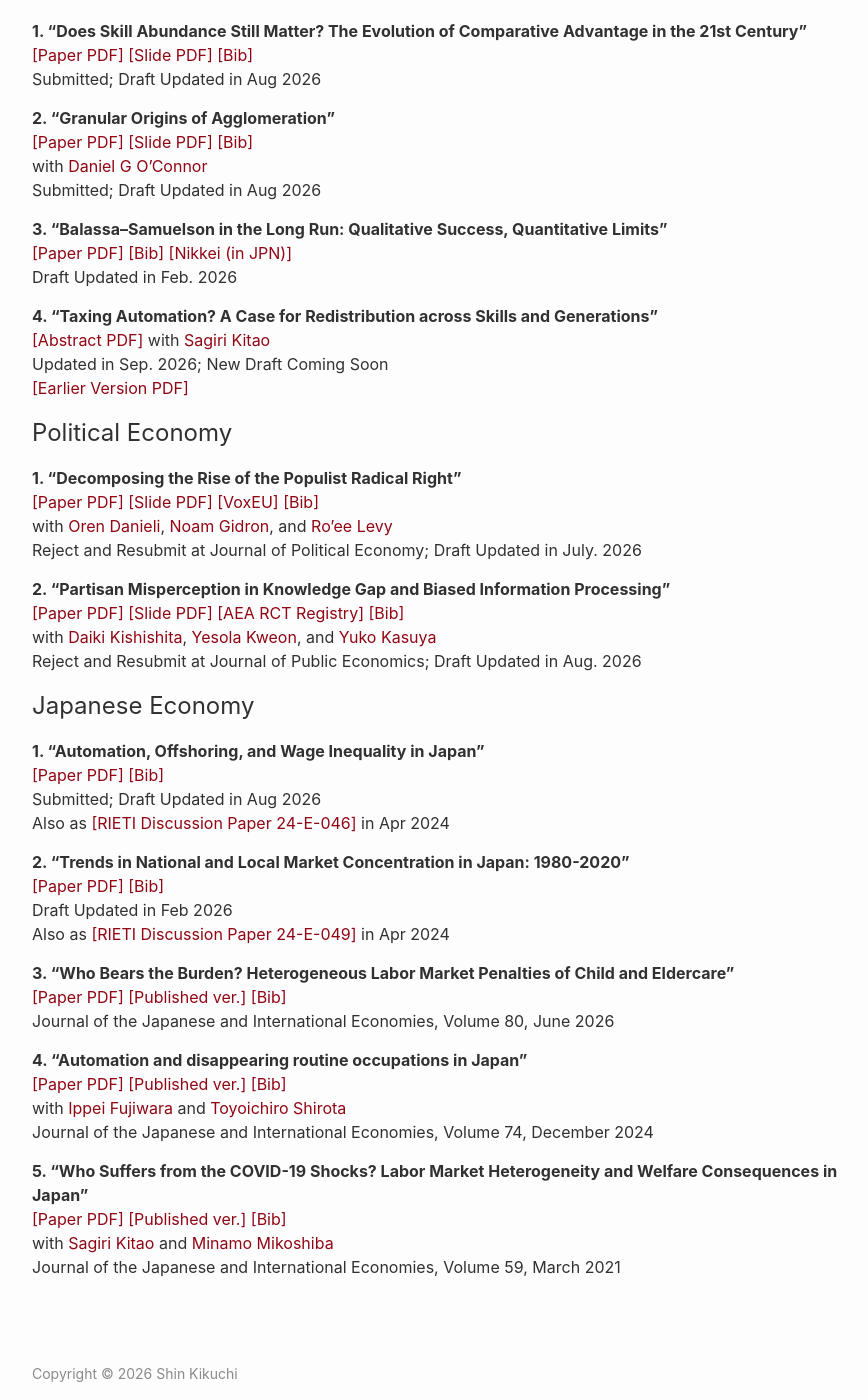
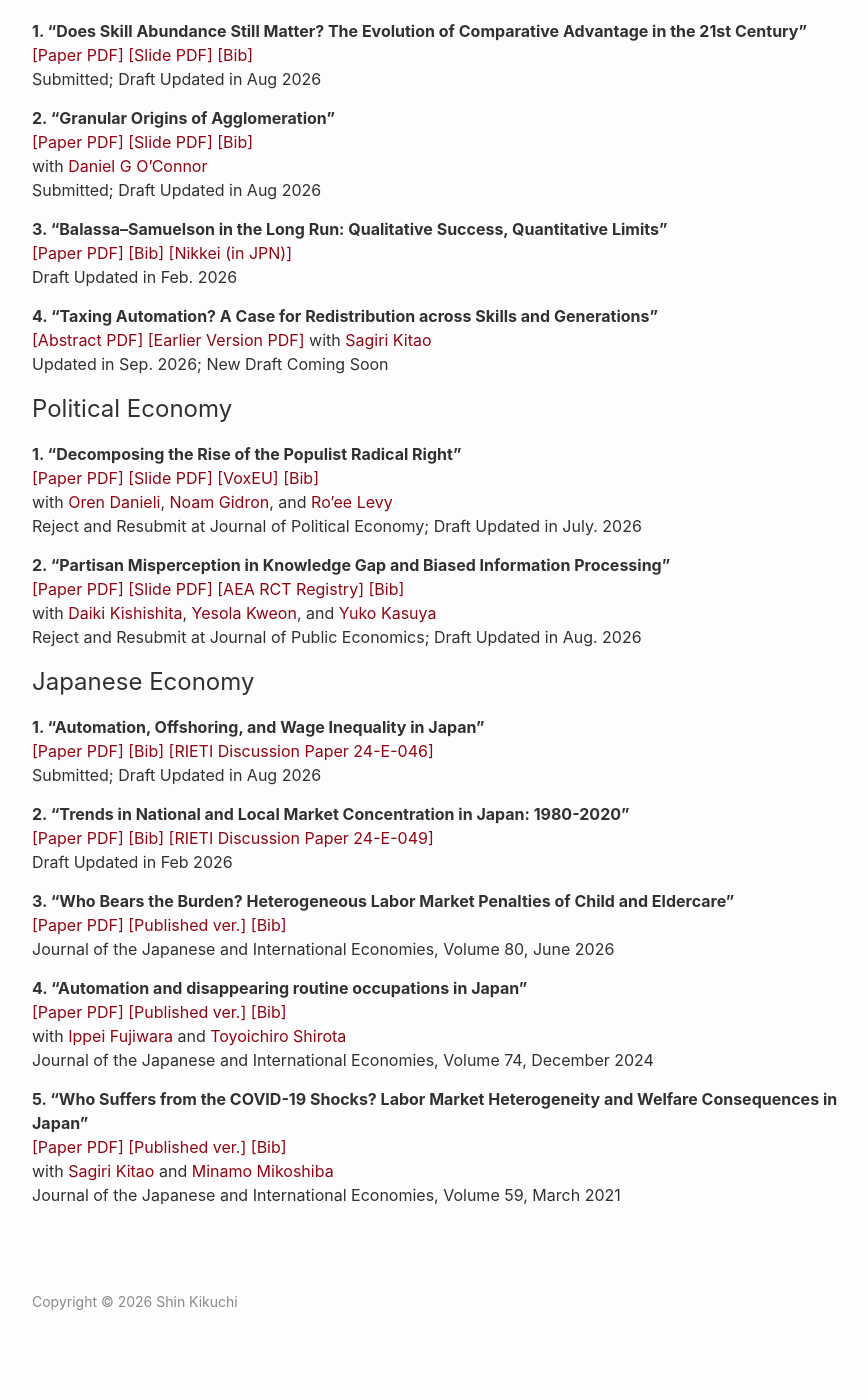
Before and after one commit to shinnkikuchi/shinnkikuchi.github.io, a Jekyll site: the page built from index.md, in a window 1280 px wide and 1400 px high, scrolled down 608 px. Shown: the whole window, without its empty margins (188-1056 px from the left). Built offline with Jekyll 4.4.1, drawn with Linux system fonts in a browser that asks for light colours; after the commit the page ends 1936 px from its top, so only the background shows below that.

Commit message:
Update index.md

```diff
--- a/index.md
+++ b/index.md
@@ -51,11 +51,10 @@ Draft Updated in Feb. 2026
 **4. "Taxing Automation? A Case for Redistribution across Skills and Generations"**
 <br>
 <a href="/files/research/KK-ROBOT.pdf" target="_blank">[Abstract PDF]</a>
+<a href="/files/research/KK-ROBOT-old.pdf" target="_blank">[Earlier Version PDF]</a>
 with <a href="https://sites.google.com/site/sagirikitao/home" target="_blank">Sagiri Kitao</a>
 <br>
 Updated in Sep. 2026; New Draft Coming Soon
-<br>
-<a href="/files/research/KK-ROBOT-old.pdf" target="_blank">[Earlier Version PDF]</a>
 <br>
 
 
@@ -95,20 +94,18 @@ Reject and Resubmit at Journal of Public Economics; Draft Updated in Aug. 2026
 <br>
 <a href="/files/research/KIKUCHI_JPN_techtrade_ineq.pdf" target="_blank">[Paper PDF]</a>
 <a href="/files/research/bib/KIKUCHI_JPN_techtrade_ineq.html" target="_blank">[Bib]</a>
+<a href="https://www.rieti.go.jp/jp/publications/dp/24e046.pdf" target="_blank">[RIETI Discussion Paper 24-E-046]</a>
 <br>
 Submitted; Draft Updated in Aug 2026
-<br>
-Also as <a href="https://www.rieti.go.jp/jp/publications/dp/24e046.pdf" target="_blank">[RIETI Discussion Paper 24-E-046]</a> in Apr 2024
 <br>
 
 **2. "Trends in National and Local Market Concentration in Japan: 1980-2020"**
 <br>
 <a href="/files/research/KIKUCHI_JPN_concentration.pdf" target="_blank">[Paper PDF]</a>
 <a href="/files/research/bib/KIKUCHI_JPN_concentration.html" target="_blank">[Bib]</a>
+<a href="https://www.rieti.go.jp/jp/publications/dp/24e049.pdf" target="_blank">[RIETI Discussion Paper 24-E-049]</a>
 <br>
 Draft Updated in Feb 2026
-<br>
-Also as <a href="https://www.rieti.go.jp/jp/publications/dp/24e049.pdf" target="_blank">[RIETI Discussion Paper 24-E-049]</a> in Apr 2024
 <br>
 
 **3. "Who Bears the Burden? Heterogeneous Labor Market Penalties of Child and Eldercare"**
```
